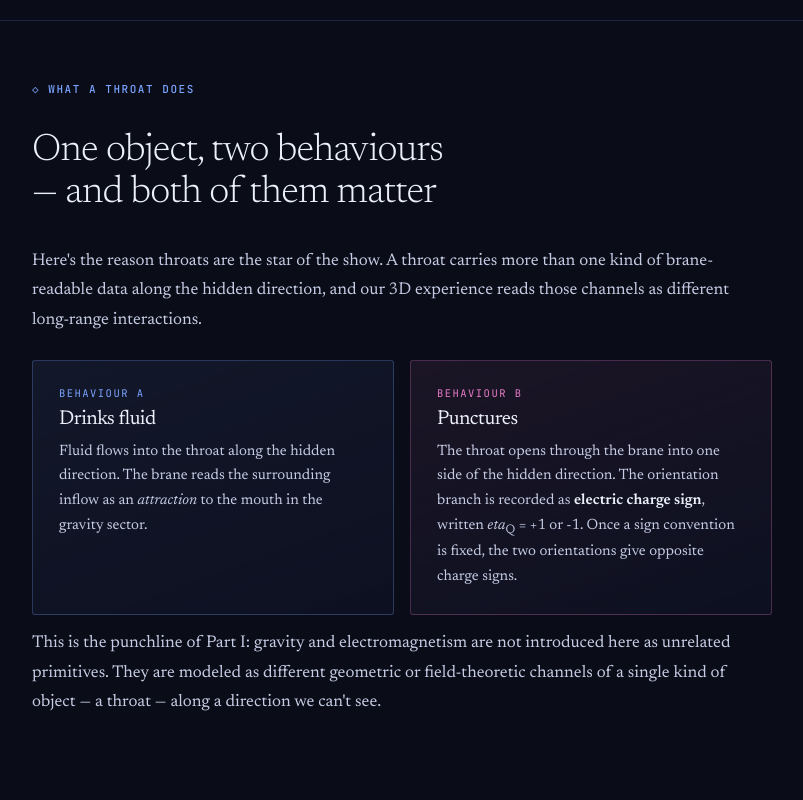
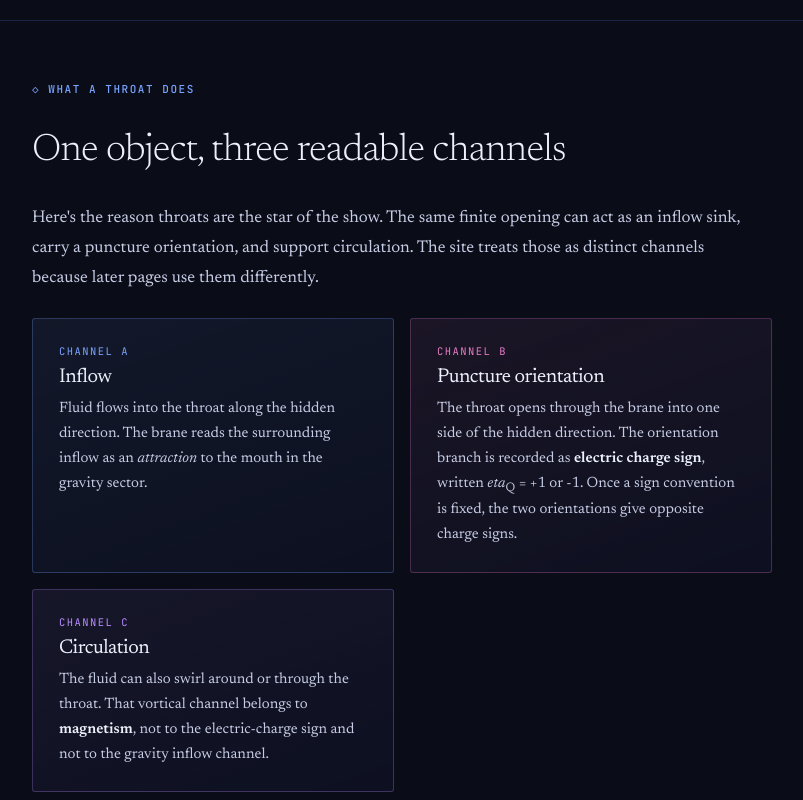
Before and after one commit to trevnorris/fluidspacetime, a React (Vite) app: page /plain/throats in a window 1280 px wide. Shown: the part 2420-3220 px from the top of the page, without its empty margins (238-1041 px from the left). Built offline with nearby package versions, Linux system fonts and the light colour scheme.

Commit message:
more throats fixes

```diff
--- a/src/pages/plain/Throats.jsx
+++ b/src/pages/plain/Throats.jsx
@@ -27,8 +27,8 @@
           object around which the rest of the program is organized: the
           <em> throat</em>. A throat is the defect shape that does the work of
           representing a particle-like branch — and lets gravity and
-          electromagnetism be organized as two brane-readable channels of the
-          same finite bulk object.
+          electromagnetism be organized as distinct brane-readable channels of
+          the same finite bulk object.
         </TPLede>
       </section>
 
@@ -86,13 +86,13 @@
       <TPSection
         anchor="does"
         eyebrow="what a throat does"
-        heading="One object, two behaviours — and both of them matter"
+        heading="One object, three readable channels"
       >
         <TPBody>
-          Here's the reason throats are the star of the show. A throat carries
-          more than one kind of brane-readable data along the hidden direction,
-          and our 3D experience reads those channels as different long-range
-          interactions.
+          Here's the reason throats are the star of the show. The same finite
+          opening can act as an inflow sink, carry a puncture orientation, and
+          support circulation. The site treats those as distinct channels
+          because later pages use them differently.
         </TPBody>
 
         <div style={{ display: "grid", gridTemplateColumns: "repeat(auto-fit, minmax(min(260px, 100%), 1fr))", gap: 16, margin: "18px 0 14px", maxWidth: 820 }}>
@@ -103,10 +103,10 @@
             background: "linear-gradient(160deg, rgba(122,162,255,0.08), rgba(16,20,42,0.5))",
           }}>
             <div className="fu-mono fu-small" style={{ color: "#7aa2ff", letterSpacing: "0.14em", textTransform: "uppercase", marginBottom: 8, fontSize: 10.5 }}>
-              behaviour a
+              channel a
             </div>
             <div className="fu-display" style={{ fontSize: 20, color: "var(--ink-1)", fontWeight: 400, marginBottom: 10 }}>
-              Drinks fluid
+              Inflow
             </div>
             <div className="fu-small" style={{ color: "var(--ink-2)", lineHeight: 1.65 }}>
               Fluid flows into the throat along the hidden direction. The brane
@@ -122,10 +122,10 @@
             background: "linear-gradient(160deg, rgba(230,122,198,0.08), rgba(16,20,42,0.5))",
           }}>
             <div className="fu-mono fu-small" style={{ color: "#e67ac6", letterSpacing: "0.14em", textTransform: "uppercase", marginBottom: 8, fontSize: 10.5 }}>
-              behaviour b
+              channel b
             </div>
             <div className="fu-display" style={{ fontSize: 20, color: "var(--ink-1)", fontWeight: 400, marginBottom: 10 }}>
-              Punctures
+              Puncture orientation
             </div>
             <div className="fu-small" style={{ color: "var(--ink-2)", lineHeight: 1.65 }}>
               The throat opens through the brane into one side of the
@@ -136,13 +136,33 @@
               signs.
             </div>
           </div>
+
+          <div style={{
+            padding: "24px 26px",
+            border: "1px solid #b88bff44",
+            borderRadius: 3,
+            background: "linear-gradient(160deg, rgba(184,139,255,0.08), rgba(16,20,42,0.5))",
+          }}>
+            <div className="fu-mono fu-small" style={{ color: "#b88bff", letterSpacing: "0.14em", textTransform: "uppercase", marginBottom: 8, fontSize: 10.5 }}>
+              channel c
+            </div>
+            <div className="fu-display" style={{ fontSize: 20, color: "var(--ink-1)", fontWeight: 400, marginBottom: 10 }}>
+              Circulation
+            </div>
+            <div className="fu-small" style={{ color: "var(--ink-2)", lineHeight: 1.65 }}>
+              The fluid can also swirl around or through the throat. That
+              vortical channel belongs to <strong style={{ color: "var(--ink-1)" }}>magnetism</strong>,
+              not to the electric-charge sign and not to the gravity inflow
+              channel.
+            </div>
+          </div>
         </div>
 
         <TPBody>
-          This is the punchline of Part I: gravity and electromagnetism are not
-          introduced here as unrelated primitives. They are modeled as different
-          geometric or field-theoretic channels of a single kind of object — a
-          throat — along a direction we can't see.
+          This is the punchline of Part I: gravity, electric charge, and
+          magnetism are not introduced here as unrelated primitives. They are
+          modeled as different geometric or field-theoretic channels of a
+          single kind of object — a throat — along a direction we can't see.
         </TPBody>
       </TPSection>
 
```
